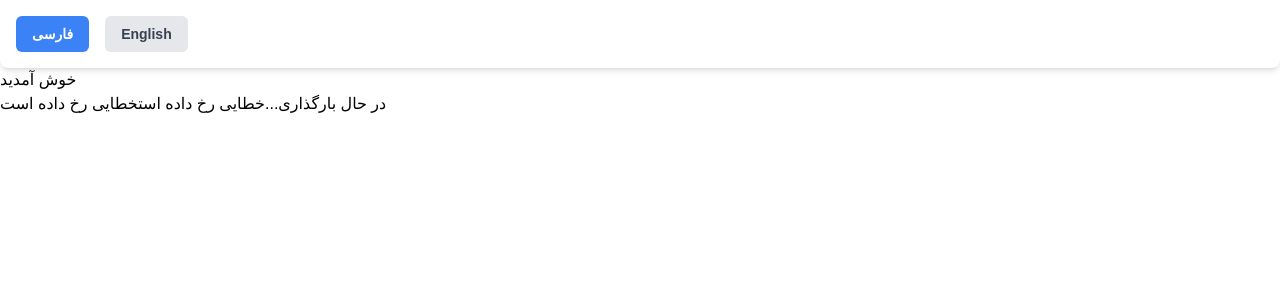
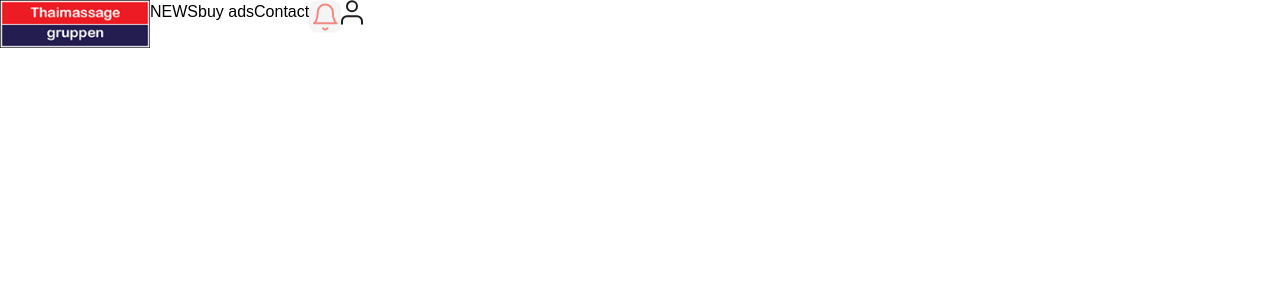
Before and after one commit to aliakbarzn/hooman, a Next.js app: page / in a window 1280 px wide. Shown: the top 300 px of the page. Built offline with nearby package versions, Linux system fonts and the light colour scheme.

Commit message:
feat: add header and menu

```diff
--- a/src/app/page.tsx
+++ b/src/app/page.tsx
@@ -1,23 +1,10 @@
-'use client';
-
-import { useTranslation } from '@/hooks/useTranslation';
-import LanguageSwitcher from '@/components/LanguageSwitcher';
-import Link from 'next/link';
+import Header from "@/sections/home/header";
 
 export default function Home() {
-  const { t } = useTranslation();
 
   return (
-    <div className="container">
-      <LanguageSwitcher />
-
-      <h1>{t('welcome')}</h1>
-
-      <nav>
-        <Link href="/">{t('loading')}</Link>
-        <Link href="/about">{t('error')}</Link>
-        <Link href="/contact">{t('error')}</Link>
-      </nav>
+    <div className="w-full h-full">
+      <Header/>
     </div>
-  );
+   );
 }
--- /dev/null
+++ b/src/sections/home/header/index.tsx
@@ -0,0 +1,10 @@
+import React from 'react'
+import Menu from './menu'
+
+export default function Header() {
+  return (
+    <div className='w-full h-full'>
+        <Menu/>
+    </div>
+  )
+}
--- /dev/null
+++ b/src/sections/home/header/menu/index.tsx
@@ -0,0 +1,59 @@
+import Image from "next/image";
+import React from "react";
+import logo from "@/assets/logo.svg";
+import Link from "next/link";
+export default function Menu() {
+  return (
+    <div className="w-full flex justify-between justify-center items-center h-28 px-8 shadow">
+      <div>
+        <Link href={"/"}>
+          <Image alt="logo" src={logo} width={150} height={160} />
+        </Link>
+      </div>
+      <div className="flex ">
+        <div className="flex items-center gap-8 mr-8">
+          <div className="cursor-pointer">NEWS</div>
+          <div className="cursor-pointer">buy ads</div>
+          <div className="cursor-pointer">Contact</div>
+        </div>
+        <div className="flex items-center gap-8 cursor-pointer">
+          <div>
+            <svg
+              width="32"
+              height="33"
+              viewBox="0 0 32 33"
+              fill="none"
+              xmlns="http://www.w3.org/2000/svg"
+            >
+              <rect y="0.5" width="32" height="32" rx="8" fill="#F5F5F5" />
+              <path
+                d="M18.4125 28.25C18.1927 28.6288 17.8773 28.9433 17.4978 29.1619C17.1183 29.3805 16.688 29.4956 16.25 29.4956C15.812 29.4956 15.3817 29.3805 15.0022 29.1619C14.6227 28.9433 14.3073 28.6288 14.0875 28.25M23.75 12C23.75 10.0109 22.9598 8.10322 21.5533 6.6967C20.1468 5.29018 18.2391 4.5 16.25 4.5C14.2609 4.5 12.3532 5.29018 10.9467 6.6967C9.54018 8.10322 8.75 10.0109 8.75 12C8.75 20.75 5 23.25 5 23.25H27.5C27.5 23.25 23.75 20.75 23.75 12Z"
+                stroke="#F58882"
+                stroke-width="2"
+                stroke-linecap="round"
+                stroke-linejoin="round"
+              />
+            </svg>
+          </div>
+          <div>
+            <svg
+              width="22"
+              height="25"
+              viewBox="0 0 22 25"
+              fill="none"
+              xmlns="http://www.w3.org/2000/svg"
+            >
+              <path
+                d="M21 23.75V21.25C21 19.9239 20.4732 18.6521 19.5355 17.7145C18.5979 16.7768 17.3261 16.25 16 16.25H6C4.67392 16.25 3.40215 16.7768 2.46447 17.7145C1.52678 18.6521 1 19.9239 1 21.25V23.75M16 6.25C16 9.01142 13.7614 11.25 11 11.25C8.23858 11.25 6 9.01142 6 6.25C6 3.48858 8.23858 1.25 11 1.25C13.7614 1.25 16 3.48858 16 6.25Z"
+                stroke="#1E1E1E"
+                stroke-width="2"
+                stroke-linecap="round"
+                stroke-linejoin="round"
+              />
+            </svg>
+          </div>
+        </div>
+      </div>
+    </div>
+  );
+}
```
Also changed, not shown: src/assets/logo.svg (added).
